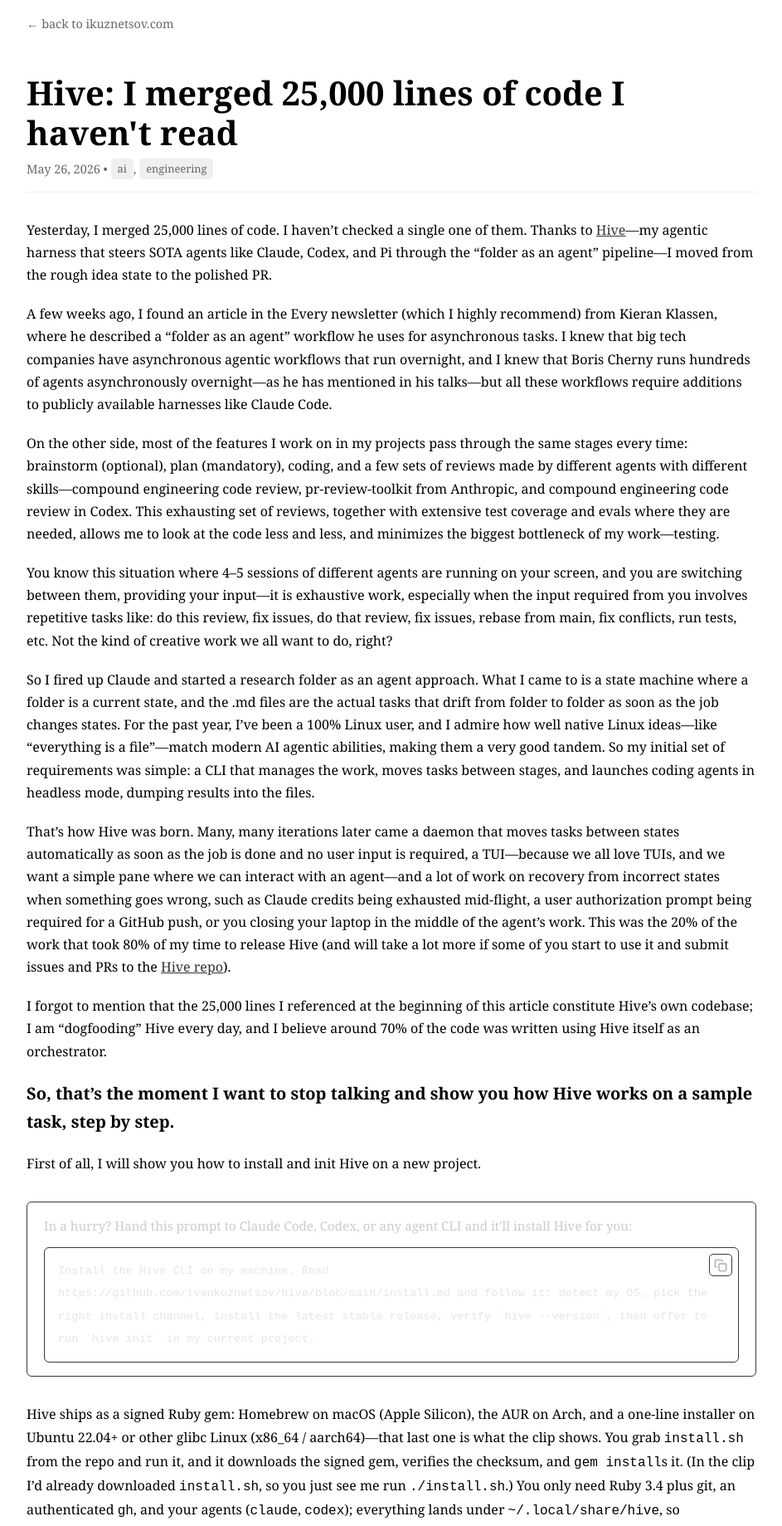
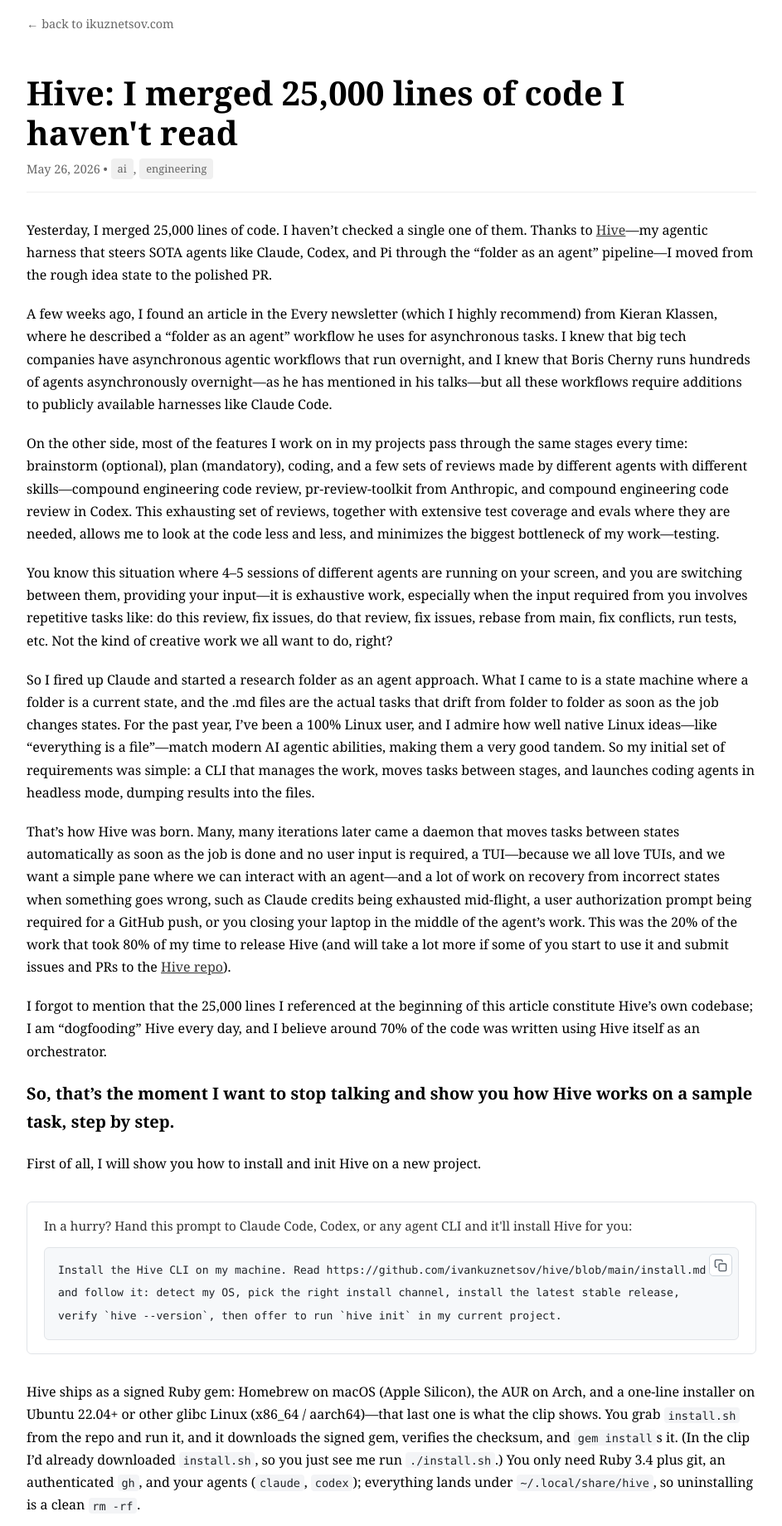
Before and after one commit to ivankuznetsov/ikuznetsov.com, a Jekyll site: the page built from _posts/2026-05-26-introducing-hive.md, in a window 1280 px wide. Shown: the top 1839 px of the page at 83% size, without its empty margins (168-1111 px from the left). Built offline with Jekyll 4.4.1, drawn with Linux system fonts in a browser that asks for light colours; some web fonts are replaced; grey boxes are pictures that could not be loaded.

Commit message:
Style code for the light theme; fix oversized inline code
The site is a light theme (black on white), but the callout used
dark-theme grays, so its text rendered washed-out gray-on-white and
inline code in prose was unstyled and oversized. Add light-theme code
styling: subtle gray inline-code pills sized to the text, a GitHub-style
light code block, and dark/readable callout text with a visible copy icon.

Co-Authored-By: Claude Opus 4.7 (1M context) <noreply@anthropic.com>

```diff
--- a/assets/css/main.css
+++ b/assets/css/main.css
@@ -658,38 +658,52 @@ section ul li:last-child {
   text-align: center;
 }
 
+/* Code — inline snippets and blocks */
+.post-content code {
+  font-family: ui-monospace, SFMono-Regular, Menlo, Consolas, monospace;
+  font-size: 0.85em;
+  background: #f3f4f6;
+  color: #1f2328;
+  padding: 0.12em 0.35em;
+  border-radius: 4px;
+}
+
+.post-content pre {
+  margin: 0;
+  background: #f6f8fa;
+  border: 1px solid #e1e4e8;
+  border-radius: 6px;
+  padding: 0.9rem 1rem;
+  overflow-x: auto;
+}
+
+.post-content pre code {
+  background: none;
+  padding: 0;
+  border-radius: 0;
+  font-size: 0.82rem;
+  line-height: 1.5;
+  color: #1f2328;
+  white-space: pre-wrap;
+  word-break: break-word;
+}
+
 /* Install-prompt callout with copy button */
 .callout {
   margin: 2rem 0;
   padding: 1rem 1.25rem;
-  border: 1px solid #3a3a3a;
+  border: 1px solid #e1e4e8;
   border-radius: 6px;
 }
 
 .callout-title {
   margin: 0 0 0.75rem;
   font-size: 0.95rem;
-  color: #ccc;
+  color: #333;
 }
 
 .callout-code {
   position: relative;
-}
-
-.callout-code pre {
-  margin: 0;
-  padding: 0.9rem 1rem;
-  border: 1px solid #3a3a3a;
-  border-radius: 6px;
-  overflow-x: auto;
-}
-
-.callout-code code {
-  white-space: pre-wrap;
-  word-break: break-word;
-  font-size: 0.85rem;
-  line-height: 1.5;
-  color: #e6e6e6;
 }
 
 .copy-btn {
@@ -701,16 +715,16 @@ section ul li:last-child {
   justify-content: center;
   padding: 0.3rem;
   line-height: 0;
-  color: #aaa;
-  background: none;
-  border: 1px solid #3a3a3a;
+  color: #57606a;
+  background: #fff;
+  border: 1px solid #d0d7de;
   border-radius: 5px;
   cursor: pointer;
 }
 
 .copy-btn:hover {
-  color: #fff;
-  border-color: #555;
+  color: #1f2328;
+  border-color: #afb8c1;
 }
 
 .copy-btn .icon-check {
@@ -718,8 +732,8 @@ section ul li:last-child {
 }
 
 .copy-btn.copied {
-  color: #7ee787;
-  border-color: #2ea043;
+  color: #1a7f37;
+  border-color: #1a7f37;
 }
 
 .copy-btn.copied .icon-copy {
```
